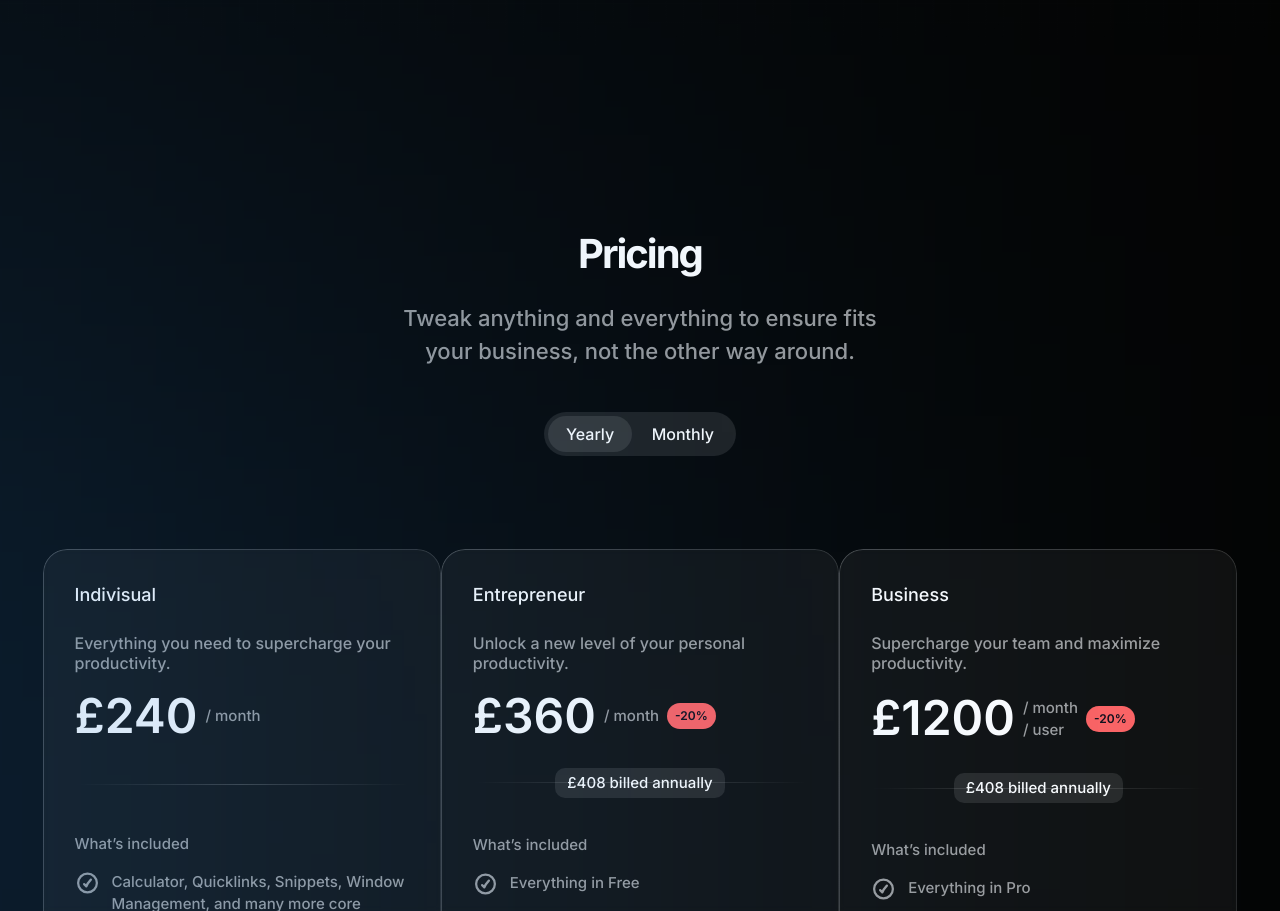
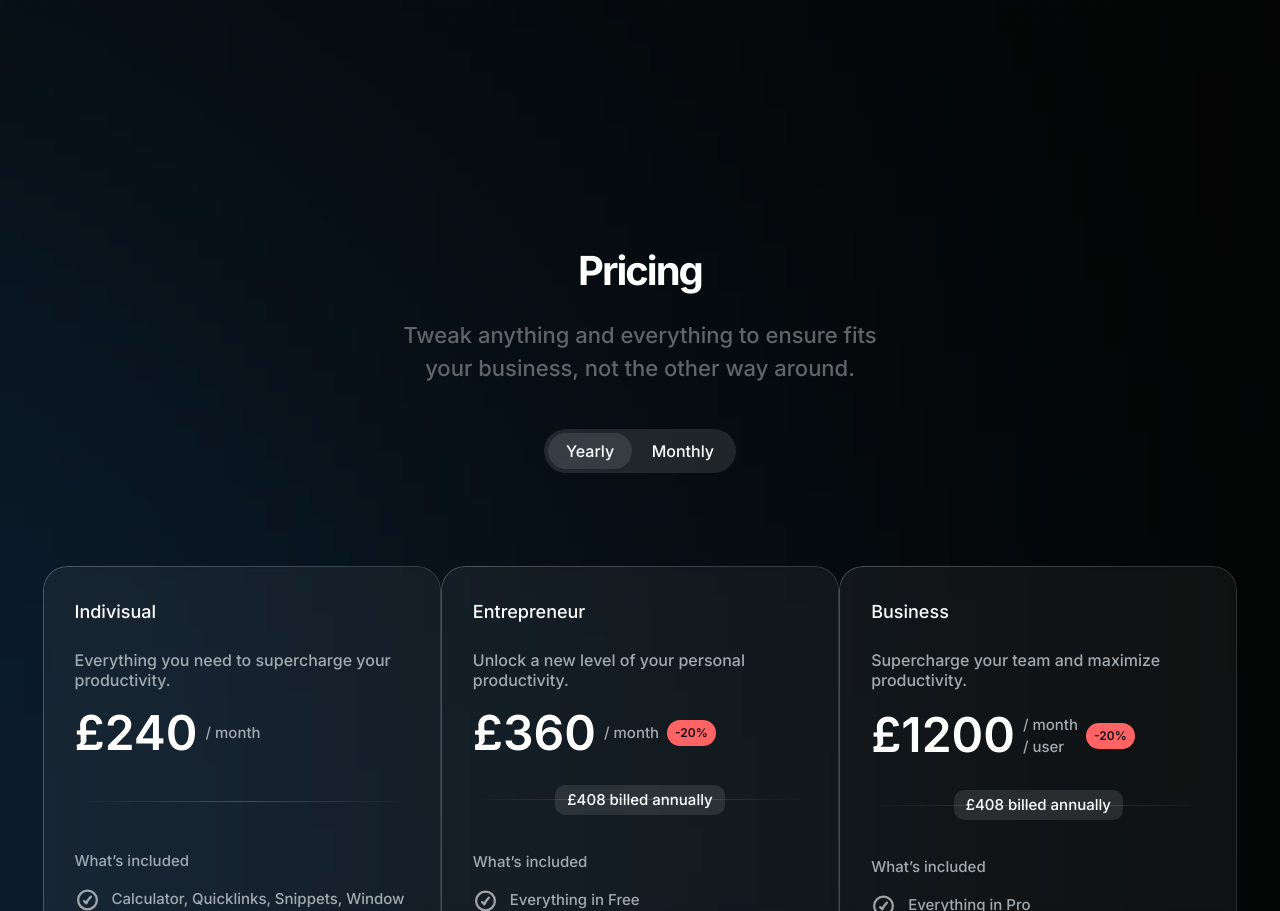
Before and after one commit to Pankajsiwach123321/clupidAi, a React (Vite) app: page / in a window 1280 px wide. Shown: the part 3640-4551 px from the top of the page. Built offline with nearby package versions, Linux system fonts and the light colour scheme.

Commit message:
font-color check

```diff
--- a/src/components/Cupidai.jsx
+++ b/src/components/Cupidai.jsx
@@ -9,7 +9,7 @@ const Cupidai = () => {
           A CRM created <br />
           to be your own.
         </h2>
-        <p className="  font-medium text-xxl text-dark-gray-200 mt-[22px] tracking-[0.2px]">
+        <p className="  font-medium text-xxl text-gray mt-[22px] tracking-[0.2px]">
           Tweak anything and everything to ensure fits
           <br />
           your business, not the other way around.
@@ -37,7 +37,7 @@ const Cupidai = () => {
             src={clupiAiImage}
             alt="crmai"
             height={387}
-            className="  max-sm:object-contain  h-full lg:h-96 w-full rounded-t-[20px]"
+            className="  max-sm:object-contain h-full  xl:min-h-[397px] lg:h-96 w-full rounded-t-[20px]"
           />
         </div>
         <div className="flex justify-center ">
@@ -47,7 +47,7 @@ const Cupidai = () => {
           “My team loves cupid reporting system because it’s so dynamic. We can
           splice our data in so many different ways and combinations.”
         </p>
-        <p className=" pt-7 pb-12 text-dark-gray-200  font-medium text-sm leading-5 tracking-[-0.1px] text-center">
+        <p className=" pt-7 pb-12 text-gray  font-medium text-sm leading-5 tracking-[-0.1px] text-center">
           Davio White <br />
           Chief of Staff, Pallet
         </p>
--- a/src/components/Faq.jsx
+++ b/src/components/Faq.jsx
@@ -14,8 +14,8 @@ const Faq = () => {
     setOpen(open === index ? true : index);
   };
   return (
-    <div id="faqs" className=" px-3 mx-auto max-w-[700px]">
-      <div className="max-w-[700px] mx-auto pt-16 sm:pt-32 md:pt-52 lg:pt-64">
+    <div id="faqs" className=" px-3 mx-auto lg:mb-4 lg:pb-1 max-w-[700px]">
+      <div className="max-w-[700px] mx-auto pt-16 sm:pt-32 md:pt-52 lg:pt-72 lg:mt-1">
         <h2 className="text-4xl font-bold tracking-tighter text-white leading-11">
           FAQs
         </h2>
--- a/src/components/IdentityHub.jsx
+++ b/src/components/IdentityHub.jsx
@@ -10,7 +10,7 @@ const IdentityHub = () => {
         <span className="-mt-1">
           <GradientLineSvg />
         </span>
-        <p className="mt-3 text-base font-normal text-center md:leading-8 sm:text-lg lg:text-xl text-gray-white-100 md:mt-4">
+        <p className="mt-3 text-base font-normal text-center md:leading-8 sm:text-lg lg:text-xl text-gray-white md:mt-4">
           Unleash the power of AI within cupid. Upgrade your productivity with
           cupid, the open AI chat app.
         </p>
--- a/src/components/Pricing.jsx
+++ b/src/components/Pricing.jsx
@@ -5,7 +5,7 @@ import { PricedataMonth, PricedataYear } from "./PricingData";
 const Pricing = () => {
   const [toggle, setToggle] = useState(1);
   return (
-    <div className="relative mt-10 lg:mt-20 sm:mt-20 overflow-x-clip">
+    <div className="relative z-[1] mt-10 lg:mt-20 sm:mt-20 overflow-x-clip">
       <div
         id="pricing"
         className="xl:max-w-[1219px] lg:pt-24 md:pt-14 pt-10 mx-auto px-3 container"
@@ -13,7 +13,7 @@ const Pricing = () => {
         <h2 className="font-bold tracking-tighter text-center text-white lg:text-4xl sm:text-3xl2 text-3xl1 leading-16">
           Pricing
         </h2>
-        <p className="pt-4 font-medium text-center text-dark-gray text-xxl sm:pt-5">
+        <p className="pt-4 font-medium text-center text-dark-gray-300 text-xxl sm:pt-5">
           Tweak anything and everything to ensure fits{" "}
           <span className="sm:block">
             your business, not the other way around.
@@ -51,7 +51,7 @@ const Pricing = () => {
                         <h3 className="inline-block text-lg font-medium text-white transition-all duration-500 ease-linear group-hover:text-3xl1 leading-18 group-hover:bg-clip-text group-hover:bg-textgradient group-hover:text-transparent">
                           {item.heading}
                         </h3>
-                        <p className="my-6 text-base font-medium leading-15 text-dark-gray">
+                        <p className="my-6 text-base font-medium leading-15   text-dark-white-300">
                           {item.para}
                         </p>
                         <div className="flex items-center gap-2">
@@ -59,17 +59,19 @@ const Pricing = () => {
                             {item.price}
                           </h3>
                           <div className="flex flex-col h-full">
-                            <p className="font-medium text-2sm text-dark-gray leading-17">
+                            <p className="font-medium text-2sm   text-dark-white-300 leading-17">
                               / month
                             </p>
-                            <p className="font-medium text-2sm text-dark-gray leading-17">
+                            <p className="font-medium text-2sm   text-dark-white-300 leading-17">
                               {item.user}
                             </p>
                           </div>
                           {item.disbtn}
                         </div>
                         {item.billed}
-                        <p className="mb-4 font-medium text-2sm text-dark-gray leading-17">
+                        <p
+                          className={`mb-4  font-medium text-2sm   text-dark-white-300 leading-17 ${item.color} `}
+                        >
                           What’s included
                         </p>
                         {item.includedata}
@@ -96,7 +98,7 @@ const Pricing = () => {
                         <h3 className="inline-block text-lg font-medium text-white transition-all duration-500 ease-linear group-hover:text-3xl1 leading-18 group-hover:bg-clip-text group-hover:bg-textgradient group-hover:text-transparent">
                           {item.heading}
                         </h3>
-                        <p className="my-6 text-base font-medium leading-15 text-dark-gray">
+                        <p className="my-6 text-base font-medium leading-15   text-dark-white-300">
                           {item.para}
                         </p>
                         <div className="flex items-center gap-2">
@@ -104,17 +106,17 @@ const Pricing = () => {
                             {item.price}
                           </h3>
                           <div className="flex flex-col h-full">
-                            <p className="font-medium text-2sm text-dark-gray leading-17">
+                            <p className="font-medium text-2sm   text-dark-white-300 leading-17">
                               / month
                             </p>
-                            <p className="font-medium text-2sm text-dark-gray leading-17">
+                            <p className="font-medium text-2sm   text-dark-white-300 leading-17">
                               {item.user}
                             </p>
                           </div>
                           {item.disbtn}
                         </div>
                         {item.billed}
-                        <p className="mb-4 font-medium text-2sm text-dark-gray leading-17">
+                        <p className="mb-4 font-medium text-2sm   text-dark-white-300 leading-17">
                           What’s included
                         </p>
                         {item.includedata}
@@ -143,7 +145,7 @@ const Pricing = () => {
           </a>
         </div>
       </div>
-      <div className="bg-[#2980D6] lg:w-[778px] h-[778px] w-[400px] blur-[1000px] absolute top-[25%] left-[-50%] lg:z-20 z-[9]"></div>
+      <div className="bg-[#2980D6] lg:w-[778px] h-[778px] w-[400px] blur-[1000px] absolute top-[25%] left-[-50%] -z-[1]"></div>
     </div>
   );
 };
--- a/src/components/PricingData.jsx
+++ b/src/components/PricingData.jsx
@@ -8,39 +8,47 @@ export const IndividualData = () => {
             <div className='flex flex-col gap-4'>
                 {Includedata.map((line, index) => {
                     return (
-                        <div key={index} className='flex gap-3 '>
+                      <div key={index} className="flex gap-3 ">
                         <div>
                           <WhiteTick />
                         </div>
-                            <p className='font-medium text-2sm text-dark-gray leading-2xl'>{line.description}</p>
+                        <p className="font-medium text-2sm  text-dark-white-300 leading-2xl">
+                          {line.description}
+                        </p>
                       </div>
-                    )
+                    );
                 })}
             </div>
         </>)
     )
 }
 export const Entrepreneurcontent = () => {
-    return (<>
-        <div className='flex flex-col gap-4'>
+    return (
+      <>
+        <div className="flex flex-col gap-4">
           {Enterpreneurdata.map((line, index) => {
             return (
-                    <div key={index} className='flex gap-3'>
+              <div key={index} className="flex gap-3">
                 <div>
                   <WhiteTick />
                 </div>
-                        <p className='font-medium text-2sm text-dark-gray leading-2xl'>{line.description}</p>
+                <p className="font-medium text-2sm text-dark-white-300 leading-2xl">
+                  {line.description}
+                </p>
               </div>
-                )
+            );
           })}
-            <div className='flex gap-3'>
+          <div className="flex gap-3">
             <div>
               <RedStar />
             </div>
-                <p className='font-medium text-2sm text-dark-gray leading-2xl'>More Coming Soon</p>
+            <p className="font-medium text-2sm text-dark-white-300 leading-2xl">
+              More Coming Soon
+            </p>
           </div>
         </div>
-    </>)
+      </>
+    );
 }
 
 export const BusinessData = () => {
@@ -54,7 +62,7 @@ export const BusinessData = () => {
                                 <div>
                                     <WhiteTick />
                                 </div>
-                                <p className='font-medium text-2sm text-dark-gray leading-2xl'>{line.description}</p>
+                                <p className='font-medium text-2sm text-dark-white-300 leading-2xl'>{line.description}</p>
                             </div>
                         )
                     })}
@@ -63,7 +71,7 @@ export const BusinessData = () => {
                     <div>
                         <RedStar />
                     </div>
-                    <p className='font-medium text-2sm text-dark-gray leading-2xl'>More Coming Soon</p>
+                    <p className='font-medium text-2sm text-dark-white-300 leading-2xl'>More Coming Soon</p>
                 </div>
             </div>
         </>
--- a/src/components/Service.jsx
+++ b/src/components/Service.jsx
@@ -8,7 +8,7 @@ const Service = () => {
       <div className="bg-[url(./assets/images/servicebg.webp)] bg-BgSize bg-center bg-no-repeat">
         <div
           id="service"
-          className="py-10 lg:pt-24 lg:pb-20 md:py-16 bg-bg_gradient"
+          className="py-10 lg:pt-24 lg:mt-1 lg:pb-20 md:py-16 lg:mb-3 bg-bg_gradient"
         >
           <div className="max-w-[966px] px-3 mx-auto ">
             <h2 className="font-bold text-center text-white lg:text-4xl sm:text-3xl2 text-3xl1 font-inter md:leading-12">
--- a/src/components/comman/Icon.jsx
+++ b/src/components/comman/Icon.jsx
@@ -8,8 +8,8 @@ export const NavLogo = () => {
       xmlns="http://www.w3.org/2000/svg"
     >
       <path
-        fill-rule="evenodd"
-        clip-rule="evenodd"
+        fillRule="evenodd"
+        clipRule="evenodd"
         d="M38.9834 14.3154C38.9382 13.9705 38.8062 13.599 38.6216 13.2979C38.5163 13.1255 38.3346 12.9383 36.4832 11.0881C34.6519 9.25868 34.4428 9.05597 34.2767 8.95446C33.8029 8.66471 33.2186 8.52709 32.7108 8.58545C32.2414 8.6392 31.9263 8.75242 31.5319 9.00852C31.3747 9.11098 30.6918 9.78414 26.2461 14.2241L21.1406 19.322L26.1927 24.3714C29.547 27.7243 31.3057 29.4667 31.4258 29.5579C32.0457 30.0279 32.8316 30.1807 33.5975 29.9803C33.8555 29.9128 34.2263 29.7321 34.4413 29.5691C34.6689 29.3967 38.4147 25.6437 38.5452 25.458C38.7335 25.1887 38.8722 24.873 38.9426 24.5483C39.0887 23.8802 38.956 23.2001 38.563 22.5987C38.4911 22.4891 38.0529 22.0367 36.9051 20.886L35.3451 19.3221L36.9051 17.7583C38.0536 16.6074 38.4911 16.1552 38.563 16.0457C38.755 15.7514 38.8826 15.4503 38.9545 15.1167C38.9938 14.9365 39.0086 14.5115 38.9834 14.3154Z"
         fill="url(#paint0_linear_66_5987)"
       />
@@ -30,8 +30,8 @@ export const NavLogo = () => {
           y2="30.0671"
           gradientUnits="userSpaceOnUse"
         >
-          <stop stop-color="#7F04E3" />
-          <stop offset="1" stop-color="#FF006B" />
+          <stop stopColor="#7F04E3" />
+          <stop offset="1" stopColor="#FF006B" />
         </linearGradient>
       </defs>
     </svg>
--- a/tailwind.config.js
+++ b/tailwind.config.js
@@ -53,7 +53,9 @@ export default {
         'dark-black-300': '#110E19',
         'gray-white-600': '#FFFFFF0D',
         'gray-black-200': '#858585',
-        'dark-gray-200': '#646464'
+        'dark-gray-200': '#646464',
+        'dark-gray-300': '#616569',
+        'dark-white-300': '#A3ABB2',
       },
       boxShadow: {
         'gradientMix': '0 0 20px 1px #F800B9',
```
Lines whose indentation alone changed are shown as unchanged.
